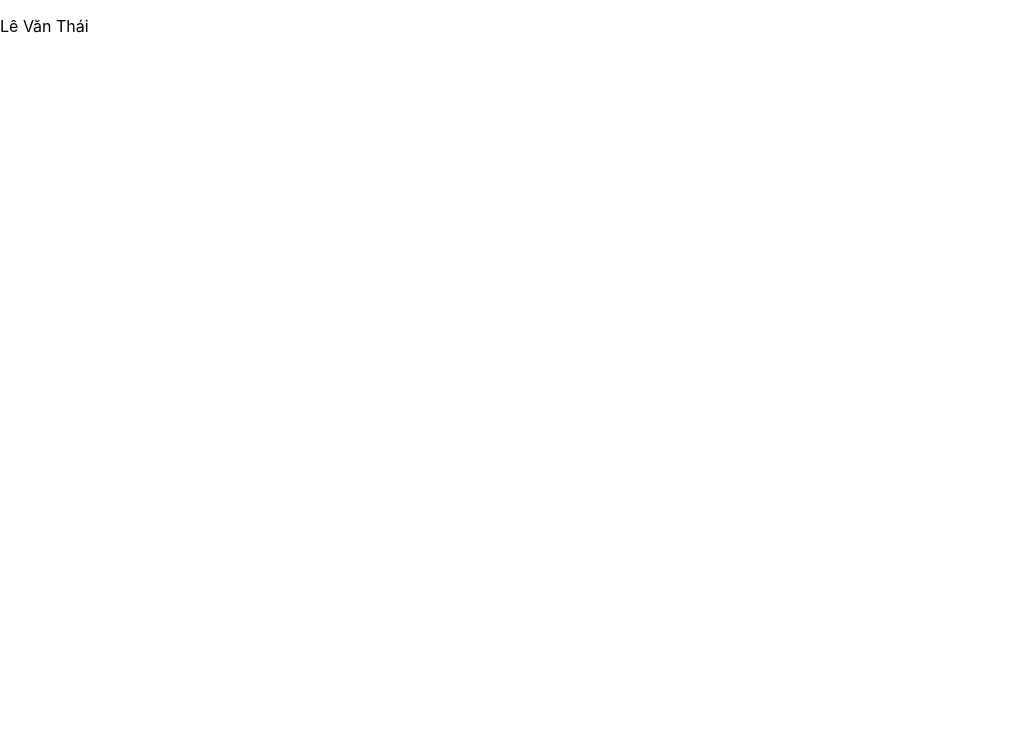
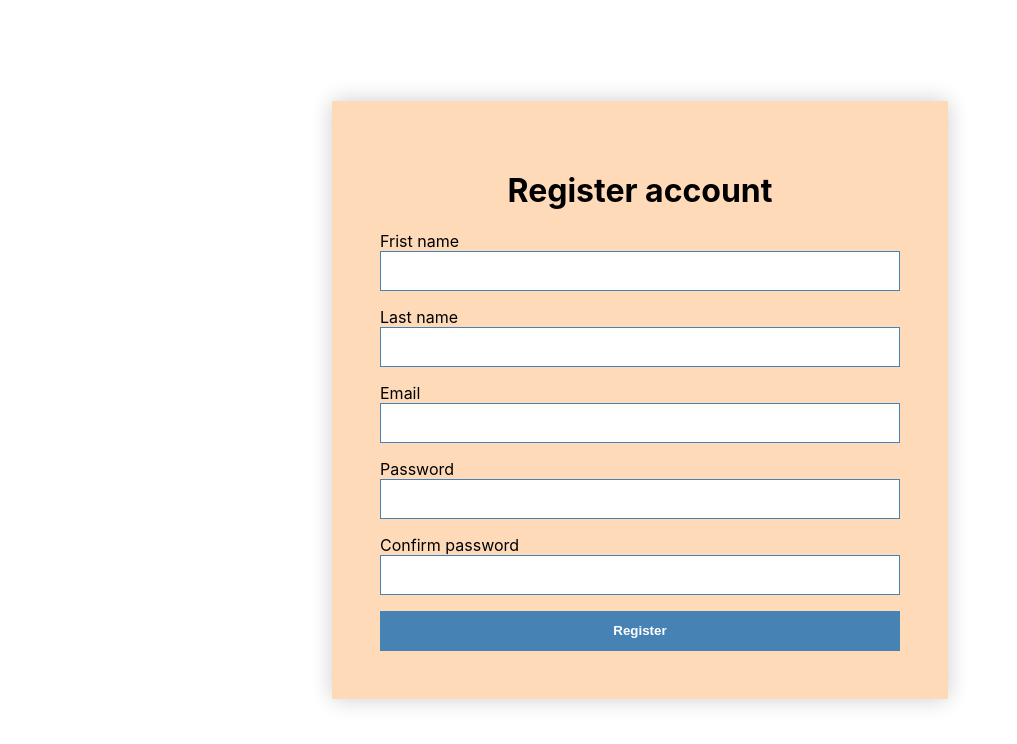
Before and after one commit to Thai0702/LVTN2024, a React (Create React App) app: page / in a window 1280 px wide. Shown: the top 744 px of the page, without its empty margins (0-1017 px from the left). Built offline with nearby package versions, Linux system fonts and the light colour scheme.

Commit message:
capnhatlogin

```diff
--- a/src/App.js
+++ b/src/App.js
@@ -1,5 +1,6 @@
+import RegisterPage from "./RegisterAccount/RegisterAccount";
 function App() {
-  return <p>Lê Văn Thái</p>
+  return <RegisterPage/>;
 }
 
 export default App;
--- /dev/null
+++ b/src/RegisterAccount/RegisterAccount.css
@@ -0,0 +1,49 @@
+.register-form-container {
+    width: 520px;
+    padding: 48px;
+    box-shadow: 0px 0px 21px rgba(0, 0, 0, 0.2);
+    background: peachpuff;
+}
+h1.title {
+    display: flex;
+    justify-content: center;
+    align-items: center;
+}
+.register-page {
+    height: 100vh;
+    display: flex;
+    justify-content: center;
+    align-items: center;
+}
+
+label.form-label {
+    width: 150px;
+    display: inline-block; /* Thay đổi từ block sang inline-block để nằm cạnh nhau */
+    font-weight: bold;
+    margin-bottom: 8px; /* Thêm khoảng cách dưới cho nhãn */
+}
+
+.form-control {
+    height: 40px;
+    display: block;
+    width: 100%;
+    padding: 6px 12px;
+    border: 1px solid steelblue; /* Thêm border cho ô input */
+    box-sizing: border-box; /* Đảm bảo rằng padding không làm tăng kích thước */
+    margin-bottom: 16px; /* Thêm khoảng cách dưới cho ô input */
+}
+
+button.submit-btn {
+    height: 40px; /* Đảm bảo chiều cao của nút là cố định */
+    width: 100%; /* Nút trải rộng theo phần tử chứa */
+    border: none; /* Loại bỏ border của nút */
+    background-color: steelblue; /* Màu nền của nút */
+    color: white; /* Màu chữ của nút */
+    font-weight: bold;
+    cursor: pointer; /* Hiển thị con trỏ khi di chuột qua */
+    transition: background-color 0.3s ease; /* Hiệu ứng chuyển đổi màu nền */
+}
+
+button.submit-btn:hover {
+    background-color: darkblue; /* Màu nền của nút khi di chuột qua */
+}
--- /dev/null
+++ b/src/RegisterAccount/RegisterAccount.js
@@ -0,0 +1,75 @@
+import React from "react";
+import "./RegisterAccount.css"
+export default function RegisterPage() {
+    return (
+        <div className="register-page">
+            <div className="register-form-container">
+                <h1 className="title">Register account
+
+                </h1>
+                <form>
+                    <div>
+                        <label htmlFor="first-name" className="form-lable">
+                            Frist name
+                        </label>
+                        <input
+                        id="first-name"
+                        className="form-control"
+                        type="text"
+                        name="firstName">
+                        </input>
+                    </div>
+                    <div className="mb-2">
+                        <label htmlFor="last-name" className="form-lable">
+                            Last name
+                        </label>
+                        <input
+                        id="last-name"
+                        className="form-control"
+                        type="text"
+                        name="LastName">
+                        </input>
+                    </div>
+                    <div className="mb-2">
+                        <label htmlFor="email" className="form-lable">
+                            Email
+                        </label>
+                        <input
+                        id="email"
+                        className="form-control"
+                        type="text"
+                        name="email">
+                        </input>
+                    </div>
+                    <div className="mb-2">
+                        <label htmlFor="password" className="form-lable">
+                            Password
+                        </label>
+                        <input
+                        id="password"
+                        className="form-control"
+                        type="password"
+                        name="password">
+                        </input>
+                    </div>
+                    <div className="mb-2">
+                        <label htmlFor="confirm-password" className="form-lable">
+                            Confirm password
+                        </label>
+                        <input
+                        id="confirm-password"
+                        className="form-control"
+                        type="password"
+                        name="confirmPassword">
+                        </input>
+                    </div>
+                    <button type="submit" className="submit-btn">
+                        Register
+                    </button>
+                </form>
+            </div>
+        </div>
+    );
+
+
+}
```
